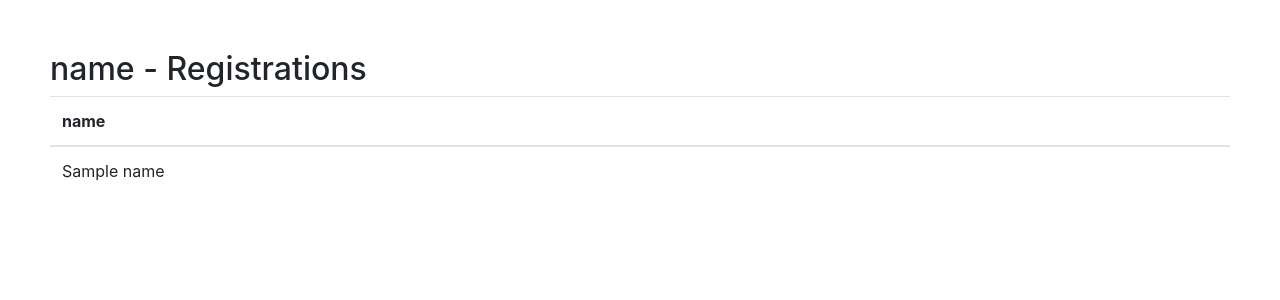
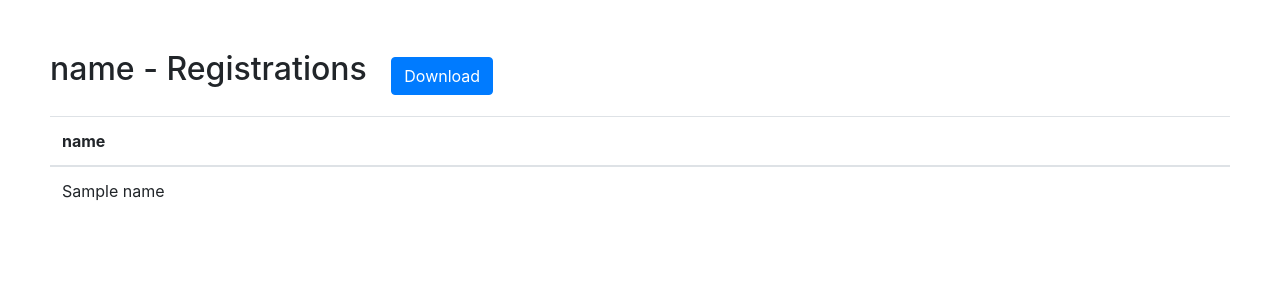
Before and after one commit to kaybhutani/converge-data-extractor, a Flask app: template templates/table.html in a window 1280 px wide. Shown: the top 300 px of the page. Run offline with Flask 2, Linux system fonts and the light colour scheme; the template is opened without the code that fills it: most values are stand-ins (such as "Sample title", 1, 10 or a date in 2020); some libraries are stand-ins or nearby versions.

Commit message:
aded download button

```diff
--- a/app.py
+++ b/app.py
@@ -5,6 +5,7 @@ import config
 import check
 import pandas as pd
 import events
+import generate
 app = Flask(__name__)
 
 @app.route('/', methods=['GET', 'POST'])
@@ -17,6 +18,7 @@ def home():
     if(check.checkPassword(email, password)):
       eventsList = events.getEventsOfHead(email)
       finalData = events.getDatabase(eventsList)
+      generate.generate(finalData)
       return render_template("table.html", events=eventsList, data=finalData)
     else:
       return Response('''
--- /dev/null
+++ b/generate.py
@@ -0,0 +1,6 @@
+import pandas as pd
+
+def generate(data):
+  for i in data:
+    dataFrame = pd.DataFrame(data[i])
+    dataFrame.to_excel("./static/temp/"+i+".xlsx")
--- a/templates/table.html
+++ b/templates/table.html
@@ -11,8 +11,9 @@
 
   {%for i in data.keys()%}
   <div style="margin: 50px 50px">
-    <h2>{{i}} - Registrations</h2>
-    <table class="table">
+    <h2 style="display: inline-block;">{{i}} - Registrations</h2>
+    <a href="{{ url_for('static',filename='temp/'+ i +'.xlsx') }}" download><button style="display: inline-block; margin-left: 20px;" class="btn btn-primary">Download</button></a>
+    <table style="margin-top: 20px;" class="table">
       <thead>
         <tr>
           {%for j in data[i][0].keys()%}
```
Also changed, not shown: 2 other files.
